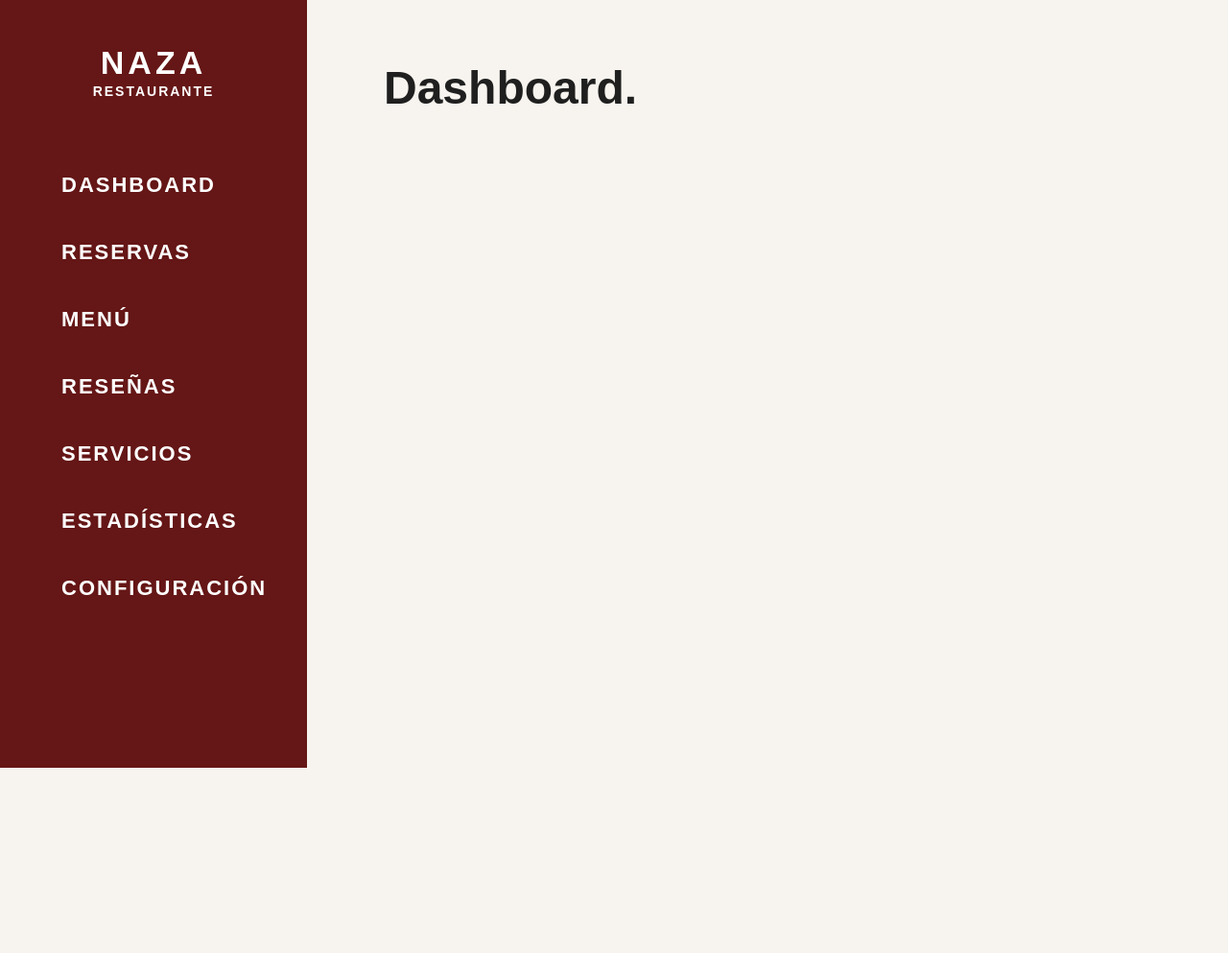
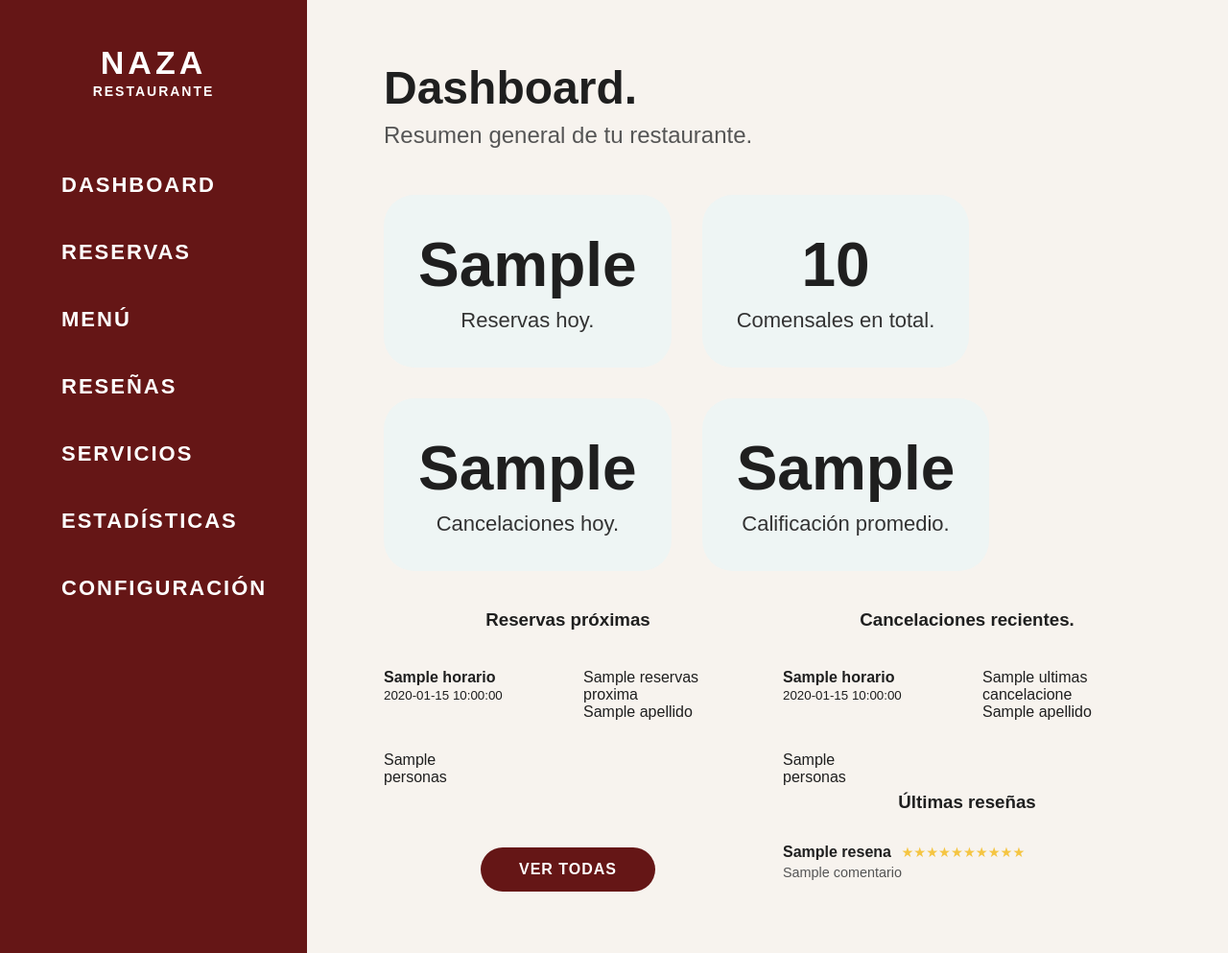
Before and after one commit to keytapia/TP3ids, a Flask app: template frontend/templates/admin/dashboard.html in a window 1280 px wide. Shown: the whole page at 96% size. Before the commit the page ends 800 px from the top, so only its background shows below. Run offline with Flask 3, Linux system fonts and the light colour scheme; the template is opened without the code that fills it: most values are stand-ins (such as "Sample title", 1, 10 or a date in 2020).

Commit message:
template de dashboard y ejemplos en service para poder ver como se ve

```diff
--- a/frontend/templates/admin/dashboard.html
+++ b/frontend/templates/admin/dashboard.html
@@ -6,6 +6,108 @@
 {% block content %}
 
 <h1 class="admin-page-title">Dashboard.</h1>
+<p class="admin-page-subtitle">Resumen general de tu restaurante.</p>
+
+<div class="admin-cards">
+    <div class="admin-card">
+        <h2>{{ stats.reservas_hoy}}</h2>
+        <p>Reservas hoy.</p>
+    </div>
+    <div class="admin-card">
+        <h2>{{ stats.comensales_total }}</h2>
+        <p>Comensales en total.</p>
+    </div>
+    <div class="admin-card">
+        <h2>{{ stats.cancelaciones_hoy }}</h2>
+        <p>Cancelaciones hoy.</p>
+    </div>
+    <div class="admin-card">
+        <h2>{{ stats.calificacion_promedio }}</h2>
+        <p>Calificación promedio.</p>
+    </div>
+</div>
+
+<div class="admin-dashboard-grilla">
+
+    <div class="dashboard-admin-tabla-card">
+        <h3 style="text-align: center; margin-bottom: 24px;">Reservas próximas</h3>
+
+        <div class="admin-dashboard-grilla">
+            {% if reservas_proximas %}
+            {% for r in reservas_proximas %}
+            <div>
+                <strong>{{ r.horario }}</strong><br>
+                <small>{{ r.fecha }}</small>
+            </div>
+            <div>
+                {{ r.nombre }}<br>
+                {{ r.apellido }}
+            </div>
+            <div>
+                {{ r.cantidad_personas }}<br>
+                personas
+            </div>
+            {% endfor %}
+            {% else %}
+            <p style="grid-column: 1 / -1; text-align: center; padding: 20px;">No hay reservas próximas.</p>
+            {% endif %}
+        <div style="text-align: center; margin-top: 32px; width: 100%; grid-column: 1 / -1;"">
+            <a href="{{ url_for('admin_reservas.reservas') }}" class="admin-btn-primario" style="display: inline-block; padding: 14px 40px; font-size: 1rem; text-decoration: none;">VER TODAS</a>
+        </div>
+        </div>
+    </div>
+
+    <div style="display: flex; flex-direction: column; gap: 6px; width: 100%;">
+
+
+<div class="dashboard-admin-tabla-card">
+    <h3 style="text-align: center; margin-bottom: 24px;">Cancelaciones recientes.</h3>
+            <div class="admin-dashboard-grilla">
+
+
+                {% if ultimas_cancelaciones %}
+                    {% for c in ultimas_cancelaciones %}
+                        <div>
+                            <strong>{{ c.horario }}</strong><br>
+                            <small>{{ c.fecha }}</small>
+                        </div>
+                        <div>
+                            {{ c.nombre }}<br>
+                            {{ c.apellido }}
+                        </div>
+                        <div>
+                            {{ c.cantidad_personas }}<br>
+                            personas
+                        </div>
+                    {% endfor %}
+                {% else %}
+                    <p style="grid-column: 1 / -1; text-align: center; padding: 20px;">No hay cancelaciones recientes.</p>
+                {% endif %}
+            </div>
+</div>
+
+<div class="dashboard-admin-tabla-card">
+            <h3 style="text-align: center; margin-bottom: 20px;">Últimas reseñas</h3>
+
+            <div>
+                {% if ultimas_resenas %}
+                    {% for resena in ultimas_resenas %}
+                    <div class="dashboard-resena">
+                        <strong>{{ resena.nombre }}</strong>
+                        <span class="estrellas-pequenas">
+                            {% for _ in range(resena.estrellas) %}★{% endfor %}
+                        </span>
+                        <p>{{ resena.comentario }}</p>
+                    </div>
+                    {% endfor %}
+                {% else %}
+                    <p style="text-align: center; padding: 20px;">No hay reseñas aún.</p>
+                {% endif %}
+            </div>
+        </div>
+
+    </div> </div>
+
 
 
 {% endblock %}
```
Also changed, not shown: frontend/routes/admin/dashboard.py (+25 -1 lines).
